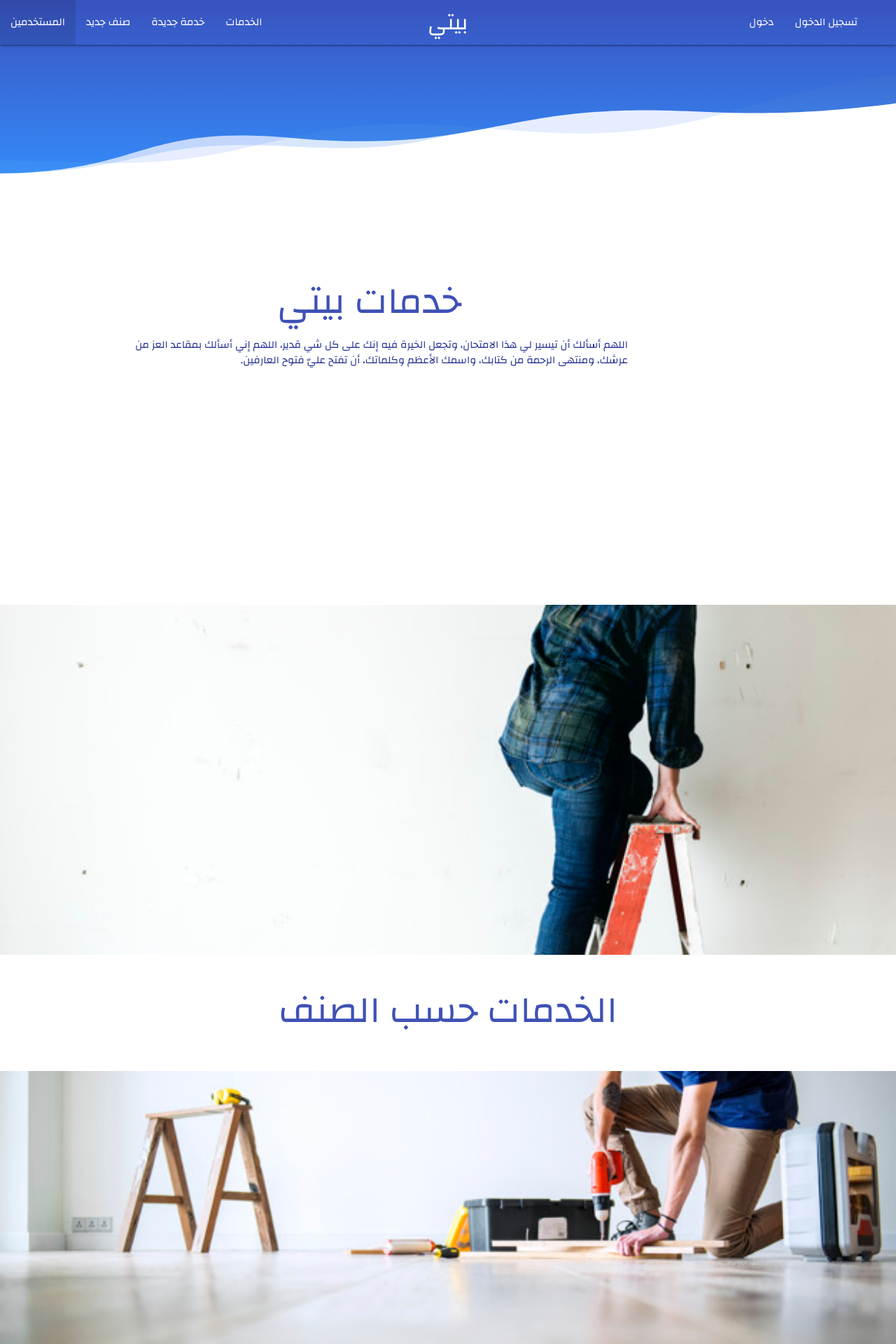
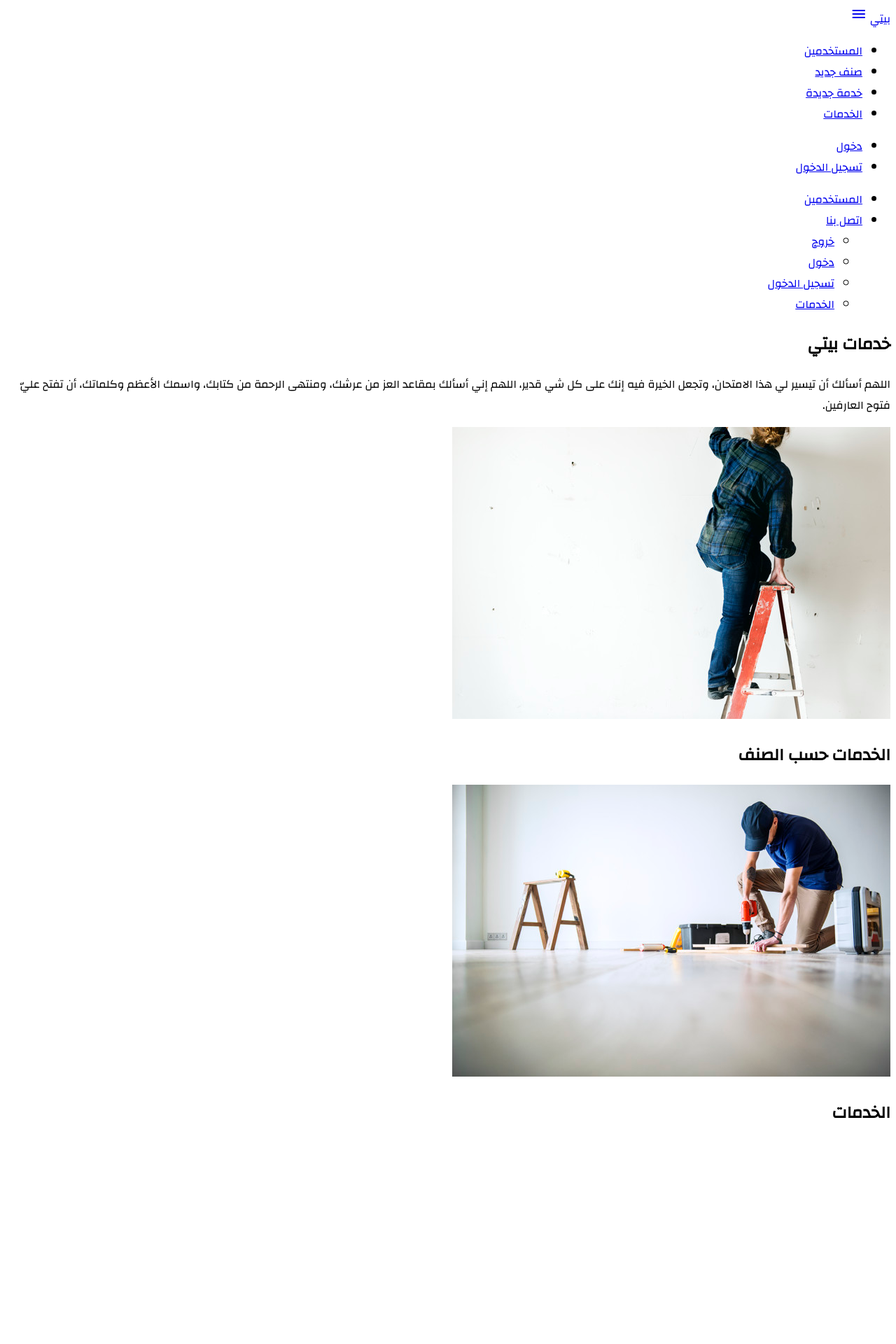
Before and after one commit to Adetec/home-service, a Flask app: page / in a window 1280 px wide. Shown: the top 1920 px of the page at 70% size. After the commit the page ends 1597 px from the top, so only its background shows below. Run offline with Flask 2, Linux system fonts and the light colour scheme; data that the repository does not hold is empty.

Commit message:
style: Reset all styles

```diff
--- a/application/static/css/styles.css
+++ b/application/static/css/styles.css
@@ -1,59 +1,3 @@
-body,
-.select-wrapper input.select-dropdown {
+body {
     font-family: 'Changa', serif;
 }
-
-.back {
-    width: 100%;
-    height: 100vh;
-    background: url('../img/background.svg');
-    background-attachment: fixed;
-    background-size: contain;
-    position: fixed;
-    background-repeat: no-repeat;
-    z-index: -1;
-}
-
-.fit-h {
-    height: 100vh;
-}
-
-html[dir="rtl"] .icon {
-    -moz-transform: scaleX(-1);
-    -o-transform: scaleX(-1);
-    -webkit-transform: scaleX(-1);
-    transform: scaleX(-1);
-    filter: FlipH;
-    -ms-filter: "FlipH";
-}
-.input-field .prefix {
-    left: 3rem;
-}
-
-[type="checkbox"]:checked + span:not(.lever):before {
-    border-right: 4px solid #3f51b5;
-    border-bottom: 4px solid #3f51b5;
-}
-.transparent {
-    background-color: transparent !important;
-}
-.input-field.col label {
-    right: .75rem !important;
-}
-
-.select-wrapper .caret {
-    fill: #3f51b5;
-    right: 96%;
-}
-
-.dropdown-content li {
-    text-align: right;
-}
-
-.customized-icons {
-    font-family: 'Material Icons'
-}
-
-.material-tooltip {
-    background-color: #3f51b5;
-}
--- a/application/templates/base.html
+++ b/application/templates/base.html
@@ -10,7 +10,6 @@
     <script src="//code.jquery.com/jquery.min.js"></script>
     <link href="https://fonts.googleapis.com/css?family=Changa&display=swap" rel="stylesheet">
     <link href="https://fonts.googleapis.com/icon?family=Material+Icons" rel="stylesheet">
-    <link rel="stylesheet" href="https://cdnjs.cloudflare.com/ajax/libs/materialize/1.0.0/css/materialize.min.css">
     <link rel="stylesheet" href="{{ url_for('static', filename='css/styles.css') }}">
 </head>
 <body>
@@ -54,28 +53,8 @@
     <!-- End footer container -->
 
     <!-- Compiled and minified JavaScript -->
-    <script src="https://cdnjs.cloudflare.com/ajax/libs/materialize/1.0.0/js/materialize.min.js"></script>
     <script>
-        $(document).ready(function(){
-            M.AutoInit();
-            $('.sidenav').sidenav();
-            $('#flash').modal('open');
-            $('.carousel.carousel-slider').carousel({
-                indicators: true
-            });
-            $('.tooltipped').tooltip();
-            $('.dropdown-trigger').dropdown();
-            $('input#input_text, textarea#textarea2').characterCounter();
-            $('select').formSelect();
-            $('.parallax').parallax();
-            $(".dropdown-trigger").dropdown({
-                inDuration: 300,
-                outDuration: 100,
-                belowOrigin: true,
-                alignment: 'left',
-                constrainWidth: false
-            });
-        });
+        $(document).ready(function(){});
     </script>
 </body>
 </html>
--- a/application/templates/home.html
+++ b/application/templates/home.html
@@ -52,9 +52,5 @@
             {% endif %}
         </div>
     </div>
-    <div class="parallax-container">
-        <!-- Image credit: https://undraw.co -->
-        <div class="parallax"><img src="{{ url_for('static', filename='img/workers.svg') }}"></div>
-    </div>
 </section>
 {% endblock %}
```
Also changed, not shown: application/static/img/background.svg (deleted), application/static/img/background2.svg (deleted), application/static/img/workers.svg (deleted).
